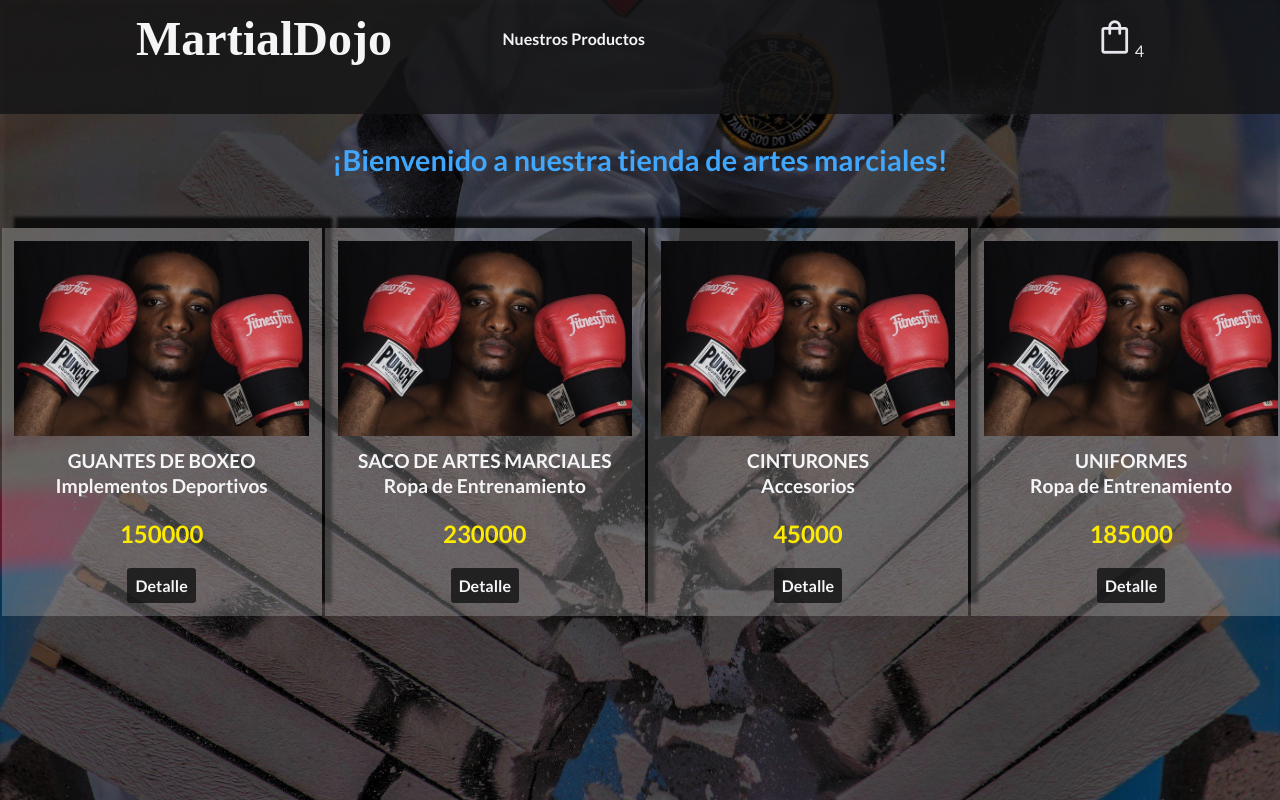
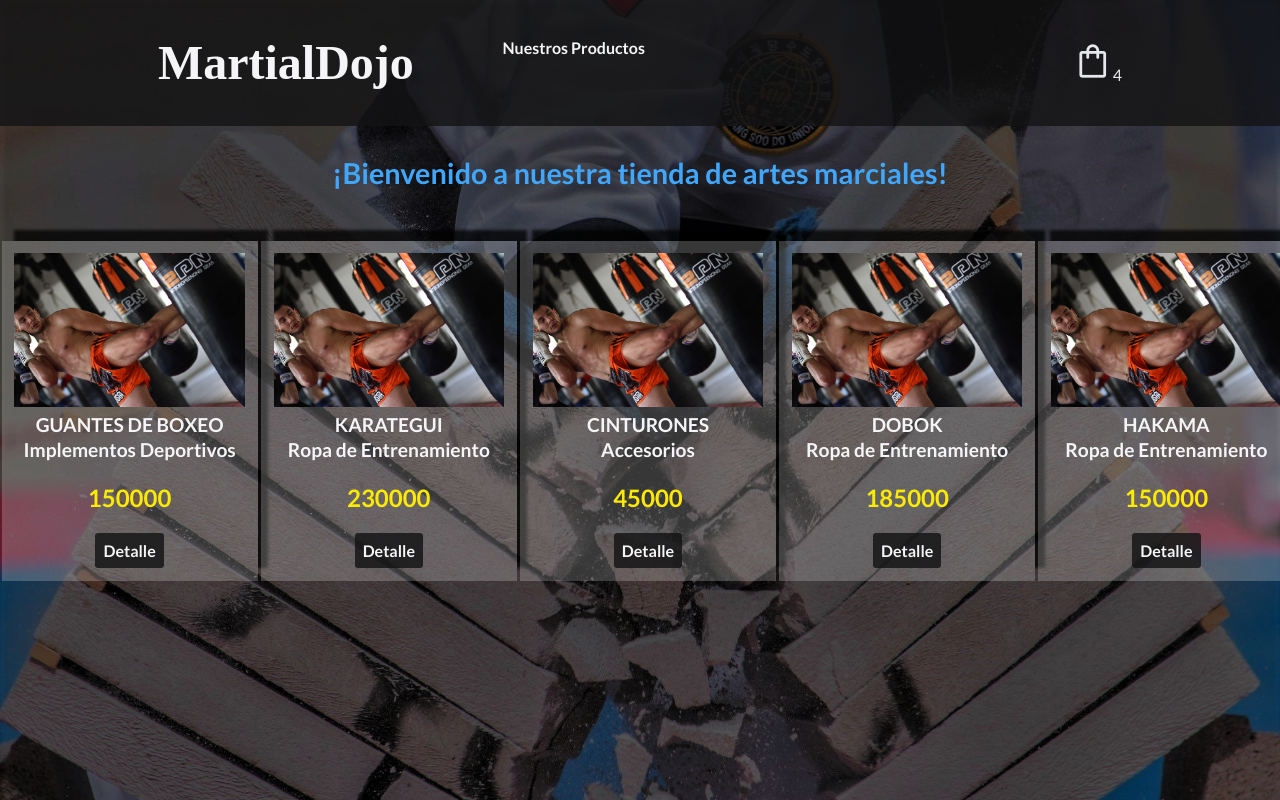
Before and after one commit to Adrianfeloh1/MartialDojo-Adrian-Ochoa, a React (Vite) app: page / in a window 1280 px wide. Built offline with nearby package versions, Linux system fonts and the light colour scheme; a web font is replaced by a local one.

Commit message:
6. Enrutando las categorías de los artículos en dando estylos con CSS

```diff
--- a/src/App.jsx
+++ b/src/App.jsx
@@ -15,7 +15,7 @@
 
       <Routes>
         <Route exact path="/" element={<ItemListContainer gretting={"¡Bienvenido a nuestra tienda de artes marciales!"} />} />
-        <Route exact path="/category/:id" element={<ItemListContainer gretting={"¡Bienvenido a nuestra tienda de artes marciales!"} />} />
+        <Route exact path="/category/:categoria" element={<ItemListContainer gretting={"¡Bienvenido a nuestra tienda de artes marciales!"} />} />
         <Route exact path="/item/:id" element={<ItemDetailContainer />} />
       </Routes>
     </BrowserRouter>
--- a/src/components/Item.jsx
+++ b/src/components/Item.jsx
@@ -1,5 +1,5 @@
 import React from 'react';
-import articulo from "../assets/guantes.jpg";
+import articulo from "../assets/saco.jpg";
 import { Link } from "react-router-dom";
 
 const Item = ({ id, nombre, categoria, precio }) => {
@@ -9,7 +9,7 @@
             <div key={id} className='container__cards'>
                 <section className='card'>
                     <div className='cover__card'>
-                        <img src={articulo} alt="GUANTES" />
+                        <img src={articulo} alt="saco" />
                     </div>
                     <h4>{nombre}</h4>
                     <h4>{categoria}</h4>
--- a/src/components/ItemDetail.jsx
+++ b/src/components/ItemDetail.jsx
@@ -1,5 +1,5 @@
 import { useParams } from "react-router-dom";
-import imagenArticulo from "../assets/guantes.jpg";
+import imagenArticulo from "../assets/saco.jpg";
 
 
 const ItemDetail = ({ articulos }) => {
@@ -13,7 +13,7 @@
                 <div key={articulo.id} className='container__cards'>
                     <section className='card'>
                         <div className='cover__card'>
-                            <img src={imagenArticulo} alt="GUANTES" />
+                            <img src={imagenArticulo} alt="saco" />
                         </div>
                         <h4>{articulo.nombre}</h4>
                         <hr />
--- a/src/components/ItemListContainer.jsx
+++ b/src/components/ItemListContainer.jsx
@@ -5,7 +5,7 @@
 const ItemListContainer = ({ gretting }) => {
     //console.log(data)) verifico que traiga el json
 
-    const {category} = useParams();
+    const {categoria} = useParams();
 
     const getDatos = () => {
         return new Promise((resolve, reject) => {
@@ -27,11 +27,11 @@
     }
     fetchingData();
 
-    const categoriaFiltrada = data.filter((articulo) => articulo.category === category)
+    const categoriaFiltrada = data.filter((articulo) => articulo.categoria === categoria)
     return (
         <>
             <h3 className='gretting'>{gretting}</h3>
-            {category ? <ItemList articulos = {categoriaFiltrada} /> : <ItemList articulos= {data}/>}
+            {categoria ? <ItemList articulos = {categoriaFiltrada} /> : <ItemList articulos= {data}/>}
         </>
     )
 }
--- a/src/components/NavBar.jsx
+++ b/src/components/NavBar.jsx
@@ -13,7 +13,7 @@
 
         <ul className='menu-horizontal'>
           <li className='menu-productos'>
-            <Link to={"/category/:id"}>Nuestros Productos</Link>
+            <Link to={"/"}>Nuestros Productos</Link>
           </li>
           <ul className='menu-vertical'>
             <li>
--- a/src/data.json
+++ b/src/data.json
@@ -9,7 +9,7 @@
   },
   {
     "id": "Item 2",
-    "nombre": "SACO DE ARTES MARCIALES",
+    "nombre": "KARATEGUI",
     "descripcion": "Sit enim voluptate quaerat consequatur soluta.Provident nemo  ducimus totam",
     "categoria": "Ropa de Entrenamiento",
     "stock": 24,
@@ -25,10 +25,18 @@
   },
   {
     "id": "Item 4",
-    "nombre": "UNIFORMES",
+    "nombre": "DOBOK",
     "descripcion": "Sit enim voluptate quaerat consequatur soluta,Sit enim. tenm, selita, urum ",
     "categoria": "Ropa de Entrenamiento",
     "stock": 8,
     "precio": 185000
+  },
+  {
+    "id": "Item 5",
+    "nombre": "HAKAMA",
+    "descripcion": "Sit enim voluptate quaerat consequatur soluta,Sit enim. tenm, selita, urum ",
+    "categoria": "Ropa de Entrenamiento",
+    "stock": 8,
+    "precio": 150000
   }
 ]
--- a/src/index.css
+++ b/src/index.css
@@ -66,17 +66,19 @@
   background-color: #131314ce;
   padding: 0.5em 0em;
   color: #edeff5f6;
-  padding-bottom: 2.7em;
+  padding: 2em;
+
 }
 
 .menu-horizontal {
   list-style: none;
   display: flex;
+  margin-bottom: 1.8em;
 }
 
 .menu-horizontal li {
   display: block;
-  padding: 0.5em;
+  padding: 0.4em;
 }
 
 .menu-horizontal li:hover {
@@ -95,7 +97,6 @@
 .menu-productos {
   position: relative;
   right: 10.6em;
-  font-size: 1em;
 }
 
 .menu-horizontal:hover .menu-vertical {
@@ -121,7 +122,7 @@
 }
 
 .card {
-  width: 20em;
+  width: 16em;
   margin: 0.1em;
   padding: 0.8em;
   -webkit-box-shadow: 11px -12px 3px -1px rgba(0, 0, 0, 0.75);
@@ -132,7 +133,7 @@
 
 .cover__card {
   width: 100%;
-  height: 13em;
+  height: 10em;
   overflow: hidden;
 }
 
```
